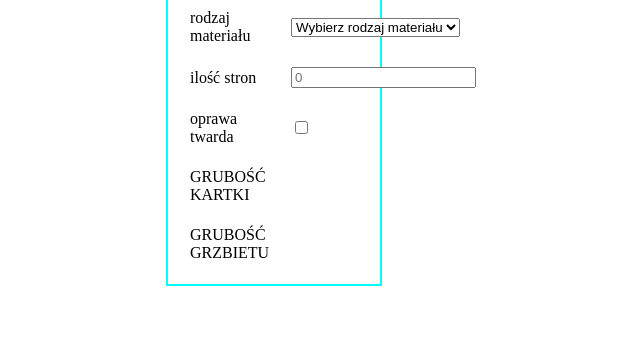
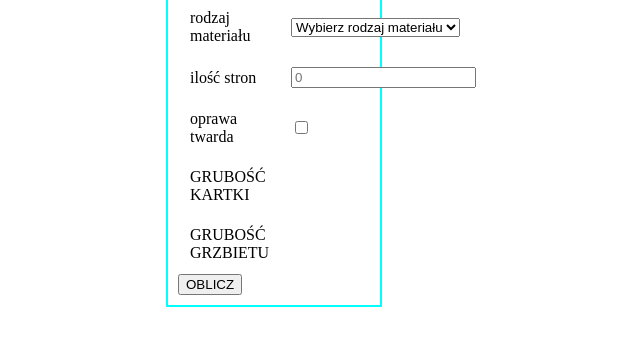
Before and after one commit to piczyzek/spine-calculator, a plain HTML site: page index.html in a window 1280 px wide. Shown: the part 208-554 px from the top of the page, without its empty margins (366-1006 px from the left). Drawn offline with Linux system fonts and the light colour scheme.

Commit message:
Update index.html

```diff
--- a/index.html
+++ b/index.html
@@ -93,7 +93,7 @@
         </tr>
       </tbody>
     </table>
-
+       <button>OBLICZ</button>
   </div>
 </body>
 </html>
```
